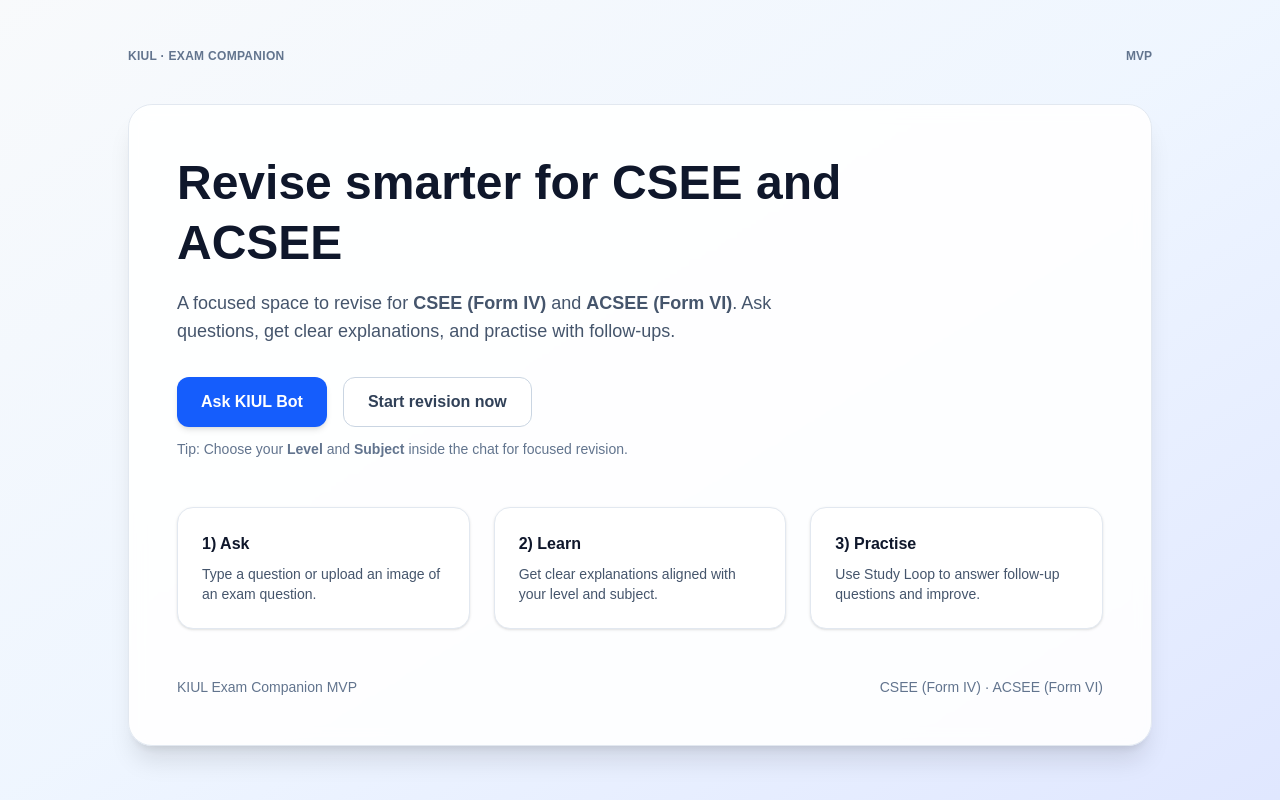
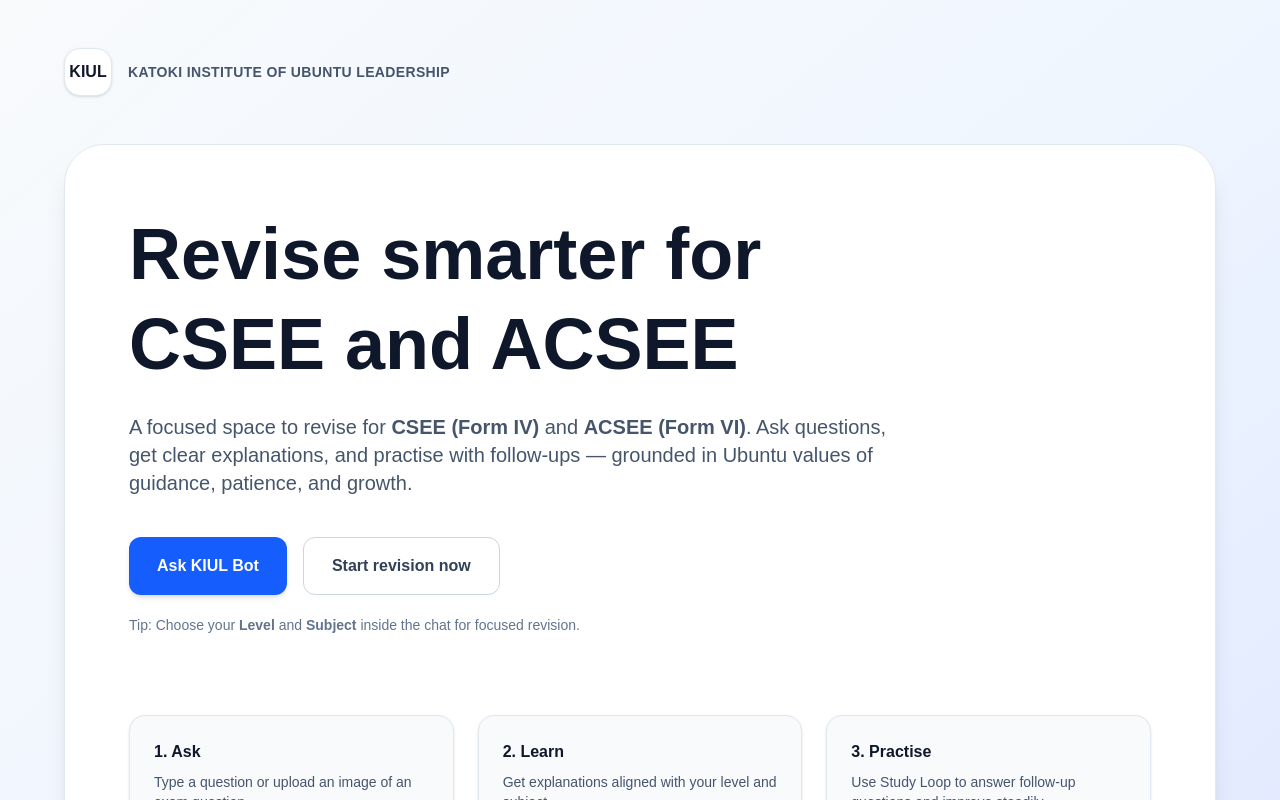
Before and after one commit to 2014Akamanzi/kiul-ss-revision, a Next.js app: page / in a window 1280 px wide. Shown: the top 800 px of the page. Built offline with nearby package versions, Linux system fonts and the light colour scheme.

Commit message:
Polish landing page: remove MVP badge, enlarge hero, refine KIUL branding

```diff
--- a/src/app/page.tsx
+++ b/src/app/page.tsx
@@ -2,80 +2,85 @@ import Link from "next/link";
 
 export default function Home() {
   return (
-    <main className="min-h-screen bg-gradient-to-br from-slate-50 via-blue-50 to-indigo-100 px-4 py-12">
-      <div className="mx-auto max-w-5xl">
+    <main className="min-h-screen bg-gradient-to-br from-slate-50 via-blue-50 to-indigo-100 px-6 py-12">
+      <div className="mx-auto max-w-6xl">
         {/* Top bar */}
-        <div className="flex items-center justify-between mb-10">
-          <p className="text-xs font-semibold tracking-wide text-slate-500 uppercase">
-            KIUL · Exam Companion
-          </p>
-          <span className="text-xs font-semibold text-slate-500">MVP</span>
+        <div className="flex items-center justify-between mb-12">
+          <div className="flex items-center gap-4">
+            <div className="h-12 w-12 rounded-2xl bg-white border border-slate-200 shadow-sm flex items-center justify-center">
+              <span className="text-base font-bold text-slate-900">KIUL</span>
+            </div>
+            <p className="text-sm font-semibold tracking-wide text-slate-600 uppercase">
+              Katoki Institute of Ubuntu Leadership
+            </p>
+          </div>
         </div>
 
-        {/* Hero */}
-        <div className="rounded-3xl bg-white/90 backdrop-blur border border-slate-200 shadow-xl p-8 sm:p-12">
-          <div className="max-w-2xl">
-            <h1 className="text-4xl sm:text-5xl font-bold text-slate-900 leading-tight">
+        {/* Main Card */}
+        <div className="rounded-[2.5rem] bg-white shadow-xl border border-slate-200 p-10 sm:p-16">
+          {/* Hero */}
+          <div className="max-w-3xl">
+            <h1 className="text-5xl sm:text-7xl font-bold text-slate-900 leading-tight">
               Revise smarter for CSEE and ACSEE
             </h1>
 
-            <p className="mt-4 text-slate-600 text-lg">
+            <p className="mt-6 text-slate-600 text-xl">
               A focused space to revise for{" "}
               <span className="font-semibold">CSEE (Form IV)</span> and{" "}
-              <span className="font-semibold">ACSEE (Form VI)</span>. Ask
-              questions, get clear explanations, and practise with follow-ups.
+              <span className="font-semibold">ACSEE (Form VI)</span>. Ask questions,
+              get clear explanations, and practise with follow-ups — grounded in
+              Ubuntu values of guidance, patience, and growth.
             </p>
 
-            <div className="mt-8 flex flex-col sm:flex-row gap-4">
+            {/* Actions */}
+            <div className="mt-10 flex flex-col sm:flex-row gap-4">
               <Link
                 href="/chat"
-                className="inline-flex items-center justify-center rounded-xl bg-blue-600 px-6 py-3 text-white font-semibold shadow-md hover:bg-blue-700 transition"
+                className="inline-flex items-center justify-center rounded-xl bg-blue-600 px-7 py-4 text-white font-semibold shadow-md hover:bg-blue-700 transition"
               >
                 Ask KIUL Bot
               </Link>
 
               <Link
                 href="/chat"
-                className="inline-flex items-center justify-center rounded-xl border border-slate-300 bg-white px-6 py-3 text-slate-700 font-semibold hover:bg-slate-50 transition"
+                className="inline-flex items-center justify-center rounded-xl border border-slate-300 bg-white px-7 py-4 text-slate-700 font-semibold hover:bg-slate-50 transition"
               >
                 Start revision now
               </Link>
             </div>
 
-            <p className="mt-3 text-sm text-slate-500">
-              Tip: Choose your <span className="font-semibold">Level</span> and{" "}
-              <span className="font-semibold">Subject</span> inside the chat for
-              focused revision.
+            <p className="mt-5 text-sm text-slate-500">
+              Tip: Choose your <strong>Level</strong> and <strong>Subject</strong> inside the chat for focused revision.
             </p>
           </div>
 
           {/* How it works */}
-          <div className="mt-12 grid gap-6 sm:grid-cols-3">
-            <div className="rounded-2xl border border-slate-200 bg-white p-6 shadow-sm">
-              <p className="font-semibold text-slate-900">1) Ask</p>
-              <p className="mt-2 text-sm text-slate-600">
+          <div className="mt-20 grid gap-6 sm:grid-cols-3">
+            <div className="rounded-2xl bg-slate-50 border border-slate-200 p-6 shadow-sm">
+              <h3 className="font-semibold text-slate-900 mb-2">1. Ask</h3>
+              <p className="text-sm text-slate-600">
                 Type a question or upload an image of an exam question.
               </p>
             </div>
 
-            <div className="rounded-2xl border border-slate-200 bg-white p-6 shadow-sm">
-              <p className="font-semibold text-slate-900">2) Learn</p>
-              <p className="mt-2 text-sm text-slate-600">
-                Get clear explanations aligned with your level and subject.
+            <div className="rounded-2xl bg-slate-50 border border-slate-200 p-6 shadow-sm">
+              <h3 className="font-semibold text-slate-900 mb-2">2. Learn</h3>
+              <p className="text-sm text-slate-600">
+                Get explanations aligned with your level and subject.
               </p>
             </div>
 
-            <div className="rounded-2xl border border-slate-200 bg-white p-6 shadow-sm">
-              <p className="font-semibold text-slate-900">3) Practise</p>
-              <p className="mt-2 text-sm text-slate-600">
-                Use Study Loop to answer follow-up questions and improve.
+            <div className="rounded-2xl bg-slate-50 border border-slate-200 p-6 shadow-sm">
+              <h3 className="font-semibold text-slate-900 mb-2">3. Practise</h3>
+              <p className="text-sm text-slate-600">
+                Use Study Loop to answer follow-up questions and improve steadily.
               </p>
             </div>
           </div>
 
           {/* Footer */}
-          <div className="mt-12 flex flex-col sm:flex-row sm:items-center sm:justify-between gap-2 text-sm text-slate-500">
-            <span>KIUL Exam Companion MVP</span>
+          <div className="mt-20 flex flex-col sm:flex-row justify-between text-sm text-slate-400">
+            <span>KIUL Exam Companion</span>
             <span>CSEE (Form IV) · ACSEE (Form VI)</span>
           </div>
         </div>
```
